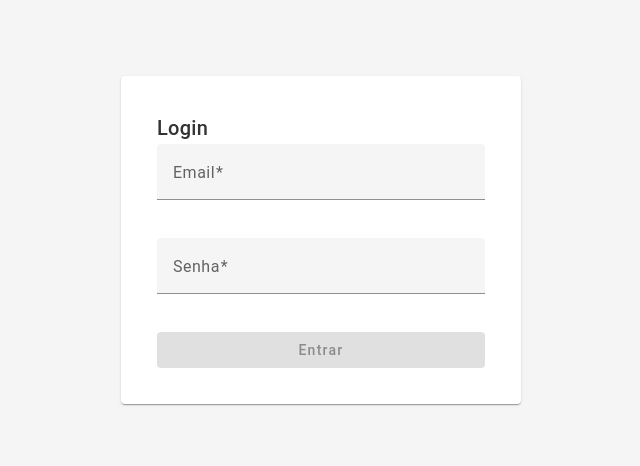
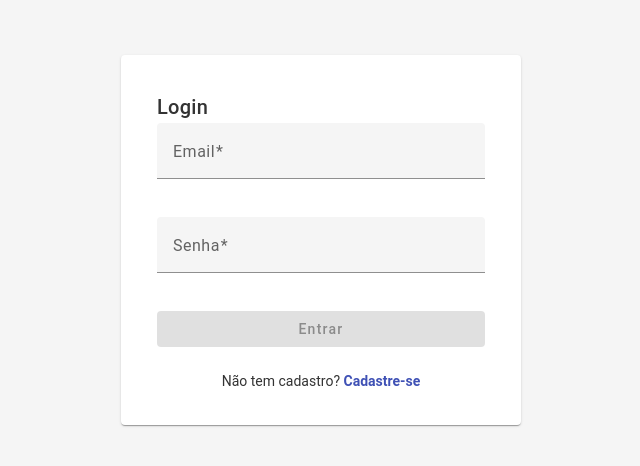
Before and after one commit to Davimteixeira/iasd-tech-front-end, an Angular app: page /login in a window 1280 px wide. Shown: the part 150-616 px from the top of the page, without its empty margins (319-959 px from the left). Built offline with nearby package versions, Linux system fonts and the light colour scheme.

Commit message:
fix: resolvendo redirecionamento

```diff
--- a/package.json
+++ b/package.json
@@ -22,6 +22,8 @@
     "@angular/platform-browser": "^17.1.0",
     "@angular/platform-browser-dynamic": "^17.1.0",
     "@angular/router": "^17.1.0",
+    "@ngx-translate/core": "^15.0.0",
+    "@ngx-translate/http-loader": "^8.0.0",
     "rxjs": "~7.8.0",
     "tslib": "^2.3.0",
     "zone.js": "~0.14.3"
@@ -31,7 +33,10 @@
     "@angular/cli": "^17.1.0",
     "@angular/compiler-cli": "^17.1.0",
     "@types/jasmine": "~5.1.0",
+    "@typescript-eslint/eslint-plugin": "^6.0.0",
+    "@typescript-eslint/parser": "^6.0.0",
     "cypress": "^13.0.0",
+    "eslint": "^8.47.0",
     "jasmine-core": "~5.1.0",
     "karma": "~6.4.0",
     "karma-chrome-launcher": "~3.2.0",
--- a/src/app/components/login/login.component.css
+++ b/src/app/components/login/login.component.css
@@ -35,3 +35,19 @@ button {
     margin-top: 10px;
     text-align: center;
 }
+
+.register-link {
+    text-align: center;
+    margin-top: 10px;
+    font-size: 14px;
+}
+
+.register-link a {
+    color: #3f51b5;
+    text-decoration: none;
+    font-weight: bold;
+}
+
+.register-link a:hover {
+    text-decoration: underline;
+}
--- a/src/app/components/login/login.component.html
+++ b/src/app/components/login/login.component.html
@@ -26,6 +26,11 @@
           <mat-spinner *ngIf="isLoading" diameter="24"></mat-spinner>
           <span *ngIf="!isLoading">Entrar</span>
         </button>
+
+        <div class="register-link">
+          <span>Não tem cadastro? <a routerLink="/register">Cadastre-se</a></span>
+        </div>
+
       </form>
     </mat-card-content>
   </mat-card>
```
